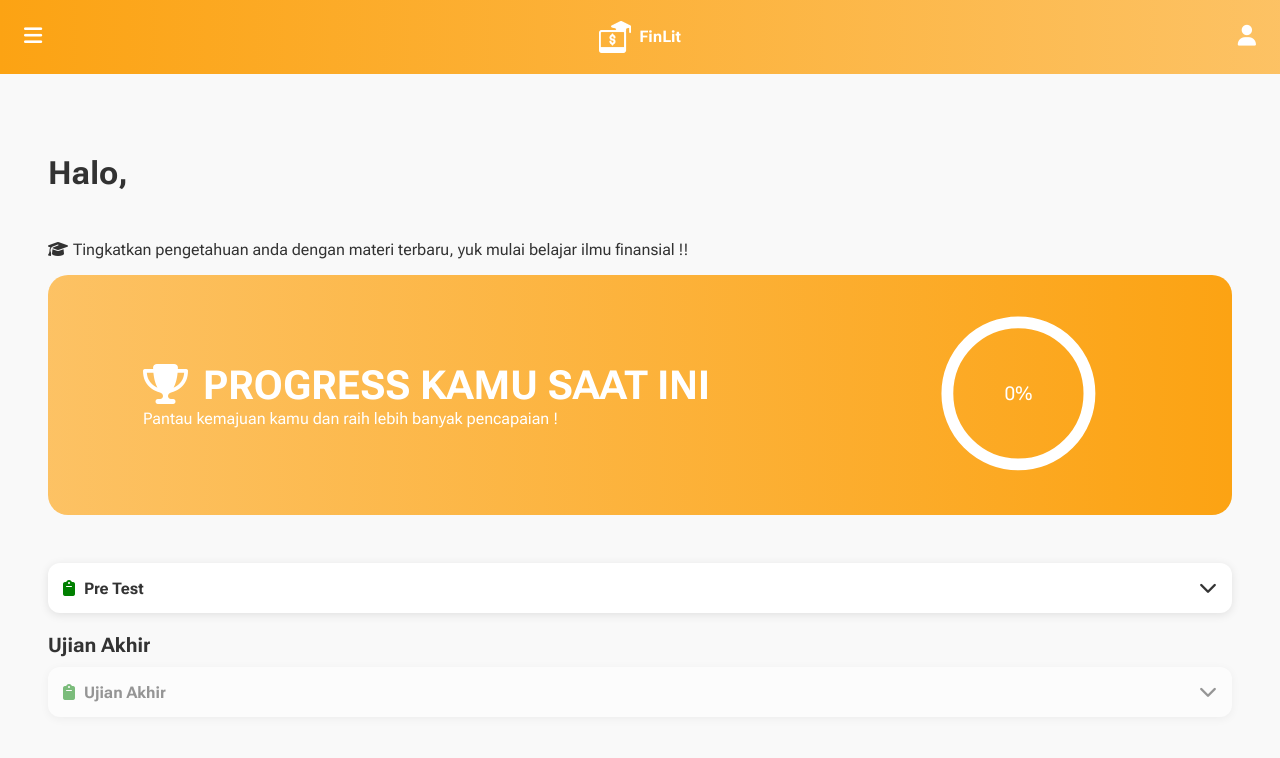
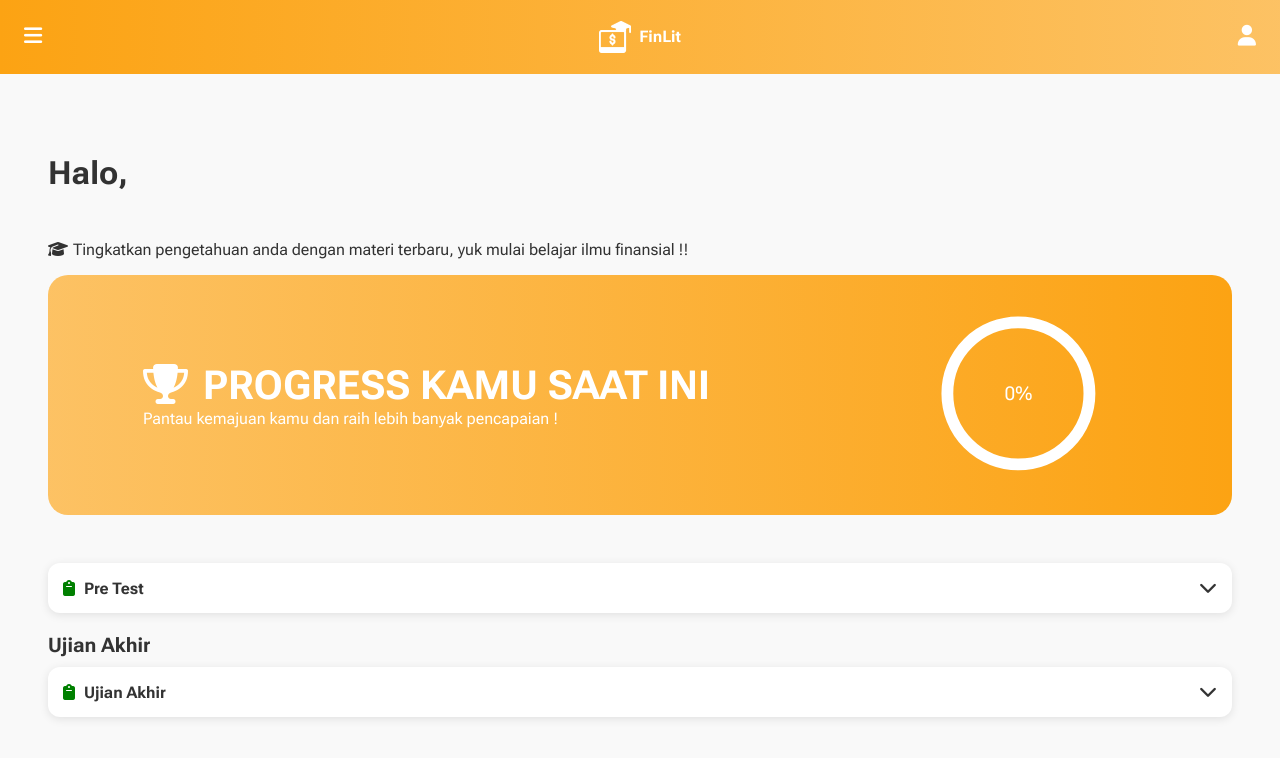
Before and after one commit to Jonathanpangkey/Frontend_TA_FinLit, a React (Vite) app: page / in a window 1280 px wide. Shown: the top 758 px of the page. Built offline with nearby package versions, Linux system fonts and the light colour scheme; no server answers; sample sign-in values are in the browser's storage.

Commit message:
open uas access

```diff
--- a/src/components/ExamBox.jsx
+++ b/src/components/ExamBox.jsx
@@ -123,7 +123,7 @@ const ExamBox = ({modules}) => {
   return (
     <div
       ref={examBoxRef}
-      className={`exam-box ${isVisible ? "visible" : ""} ${examStatus === "completed" ? "completed" : ""} ${isExamLocked ? "locked" : ""}`}>
+      className={`exam-box ${isVisible ? "visible" : ""} ${examStatus === "completed" ? "completed" : ""} ${isExamLocked ? "lockedd" : ""}`}>
       <div className='exam-header' onClick={() => setIsOpen(!isOpen)}>
         <div className='exam-title'>
           <h3 onClick={() => navigateToExamPage()}>
--- a/src/sw.js
+++ b/src/sw.js
@@ -1,4 +1,3 @@
-
 import {precacheAndRoute} from "workbox-precaching";
 
 precacheAndRoute(self.__WB_MANIFEST);
```
